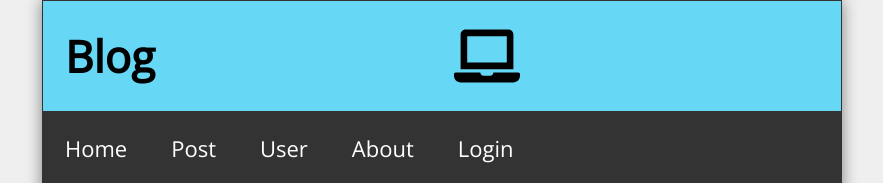
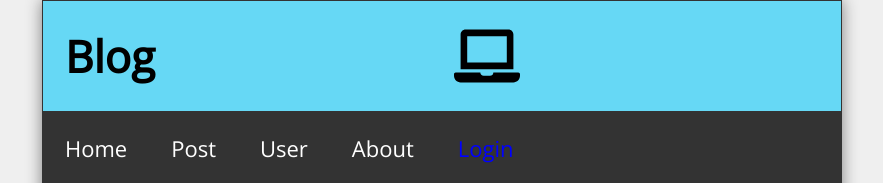
Before and after one commit to ranjan/Practice-React, a React (Create React App) app in the folder React-Posts/: page /login in a window 1280 px wide. Shown: the top 183 px of the page, without its empty margins (198-1081 px from the left). Built offline with nearby package versions, Linux system fonts and the light colour scheme; data requests are answered from the project's data file.

Commit message:
Highlight selected link

```diff
--- a/React-Posts/src/App.js
+++ b/React-Posts/src/App.js
@@ -27,7 +27,7 @@ function App() {
           <PrivateRoute component={Home} path="/" exact />
           <PrivateRoute component={User} path="/users" exact />
           <PrivateRoute exact path="/post/new" component={NewPost} />
-          <PrivateRoute path="/edit/:id" component={EditPost} />
+          <PrivateRoute path="/post/edit/:id" component={EditPost} />
           <PrivateRoute path="/post/:id" component={PostPage} />
           <Route path="/about" component={About} />
           <Route path="*" component={Missing} />
--- a/React-Posts/src/Layouts/Nav.js
+++ b/React-Posts/src/Layouts/Nav.js
@@ -1,7 +1,6 @@
-import { Link } from 'react-router-dom';
 import { useContext } from 'react';
 import DataContext from '../context/DataContext';
-import { useHistory } from 'react-router-dom';
+import { useHistory, NavLink, Link } from 'react-router-dom';
 import axios from 'axios';
 
 const Nav = () => {
@@ -22,14 +21,14 @@ const Nav = () => {
     return (
         <nav className="Nav">
             <ul>
-              <li><Link to="/">Home</Link></li>
-              <li><Link to="/post/new">Post</Link></li>
-              <li><Link to="/users">User</Link></li>
-              <li><Link to="/about">About</Link></li>
+              <li><NavLink exact to="/">Home</NavLink></li>
+              <li><NavLink to="/post/new">Post</NavLink></li>
+              <li><NavLink to="/users">User</NavLink></li>
+              <li><NavLink to="/about">About</NavLink></li>
               {isAuthenticated() ? (
-                <li><Link onClick={() => handleLogoutClick()}>Logout</Link></li>
+                <li><Link to="#" onClick={() => handleLogoutClick()}>Logout</Link></li>
               ) : (
-                <li><Link to="/login">Login</Link></li>
+                <li><NavLink to="/login">Login</NavLink></li>
               )}
             </ul>
         </nav>
--- a/React-Posts/src/Posts/PostPage.js
+++ b/React-Posts/src/Posts/PostPage.js
@@ -28,7 +28,7 @@ const PostPage = () => {
                         <h2>{post.title}</h2>
                         <p className="postDate">{post.datetime}</p>
                         <p className="postBody">{post.body}</p>
-                        <Link to={`/edit/${post.id}`}><button className="editButton">Edit Post</button></Link>
+                        <Link to={`/post/edit/${post.id}`}><button className="editButton">Edit Post</button></Link>
                         <button className="deleteButton" onClick={() => handleDelete(post.id)}>
                             Delete Post
                         </button>
--- a/React-Posts/src/index.css
+++ b/React-Posts/src/index.css
@@ -205,6 +205,12 @@ body {
   margin-top: 1rem;
 }
 
+.active {
+  text-decoration: none;
+  color: blue !important;
+}
+
+
 .PostPage button {
   height: 48px;
   min-width: 48px;
```
